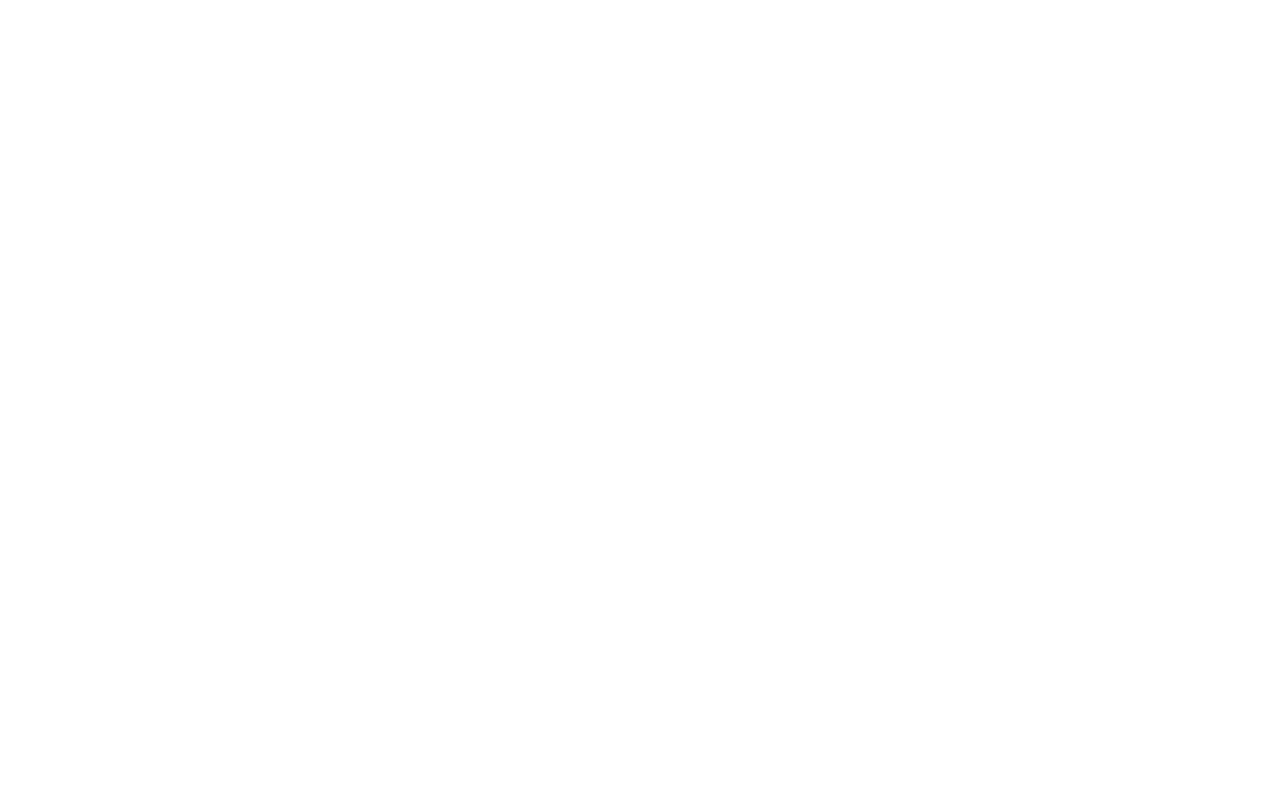
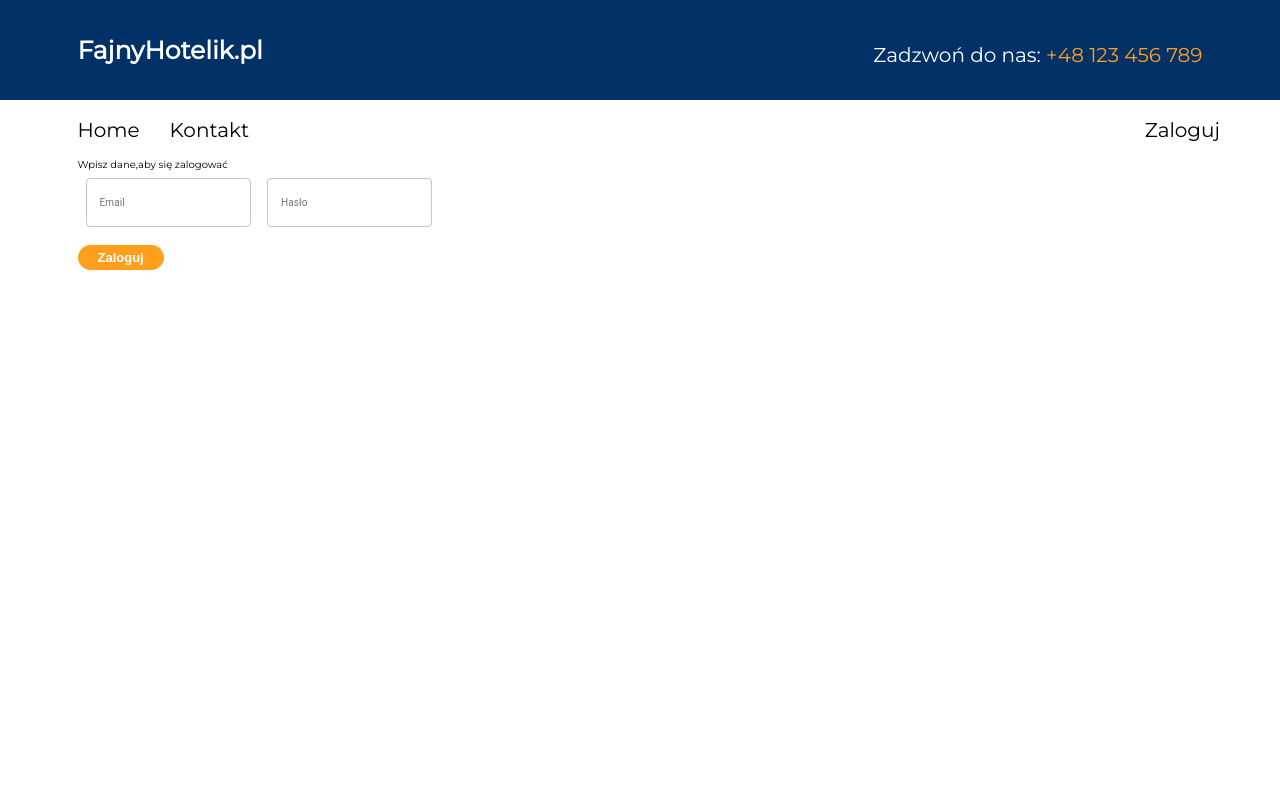
Before and after one commit to MrWhiteX/Hotels-App, a React (Create React App) app: page /zaloguj in a window 1280 px wide. Shown: the top 800 px of the page. Built offline with nearby package versions, Linux system fonts and the light colour scheme.

Commit message:
create subpages

```diff
--- a/src/App.js
+++ b/src/App.js
@@ -1,5 +1,10 @@
 import React, { useReducer } from "react";
-import { BrowserRouter as Router, Route, Switch } from "react-router-dom";
+import {
+  BrowserRouter as Router,
+  Route,
+  Switch,
+  Redirect,
+} from "react-router-dom";
 import "./App.scss";
 import Header from "./components/Header/Header";
 import Menu from "./components/Menu/Menu";
@@ -13,6 +18,10 @@ import Home from "./pages/Home/Home";
 import SingleHotel from "./pages/SingleHotel/SingleHotel";
 import Search from "./pages/Search/Search";
 import Profile from "./pages/Profile/Profile";
+import NotFound from "./pages/404/404";
+import Login from "./pages/Auth/Login/Login";
+import AuthenticatedRoute from "./components/AuthenticatedRoute/AuthenticatedRoute";
+
 function App() {
   const [state, dispatch] = useReducer(reducer, initialState);
 
@@ -32,33 +41,22 @@ function App() {
               dispatch: dispatch,
             }}
           >
+            <Header />
+            <Menu />
             <Switch>
-              <Route path="/hotele/:id">
-                <Header />
-                <Menu />
-                <Search />
-                <SingleHotel />
-              </Route>
-              <Route path="/wyszukaj/:term">
-                <Header />
-                <Menu />
-                <Search />
-              </Route>
-              <Route path="/profil">
-                <Header />
-                <Menu />
-                <Profile />
-              </Route>
+              <AuthenticatedRoute path="/profil" component={Profile} />
+              <Route path="/hotele/:id" component={SingleHotel} />
+              <Route path="/wyszukaj/:term?" component={Search} />
+              <Route path="/zaloguj" component={Login} />
               <Route exact={true} path="/">
-                <Header />
-                <Menu />
                 <Jumbo>
                   <Searchbar />
                 </Jumbo>
                 <Home />
-                <Footer />
               </Route>
+              <Route component={NotFound} />
             </Switch>
+            <Footer />
           </ReducerContext.Provider>
         </AuthContext.Provider>
       </Router>
--- a/src/App.scss
+++ b/src/App.scss
@@ -7,8 +7,9 @@
 @import "./components/scss/jumbo";
 @import "./components/scss/hotels";
 @import "./components/scss/lasthotel";
-@import "./components//scss//footer";
-@import "./components//scss//profile";
+@import "./components//scss/footer";
+@import "./components//scss/profile";
+@import "./components//scss/login";
 
 html {
   font-size: 10px;
--- /dev/null
+++ b/src/components/AuthenticatedRoute/AuthenticatedRoute.js
@@ -0,0 +1,12 @@
+import { useContext } from "react";
+import { Route, Redirect } from "react-router-dom";
+import ReducerContext from "../context/reducerContext";
+
+export default function AuthenticatedRoute(props) {
+  const context = useContext(ReducerContext);
+  return context.state.isAuthenticated ? (
+    <Route {...props} />
+  ) : (
+    <Redirect to="/zaloguj" />
+  );
+}
--- /dev/null
+++ b/src/components/scss/_login.scss
@@ -0,0 +1,3 @@
+.login {
+  height: 100vh;
+}
--- a/src/components/scss/_profile.scss
+++ b/src/components/scss/_profile.scss
@@ -1,4 +1,18 @@
+button {
+  font-size: 1.3rem;
+  color: #fff;
+  background: #ff9f1c;
+  border: none;
+  padding: 5px 20px;
+  border-radius: 45px;
+  color: #fff;
+  font-weight: bold;
+  cursor: pointer;
+  margin-top: 10px;
+}
+
 .profile {
+  height: 100vh;
   &__title {
     display: flex;
     align-items: center;
@@ -64,3 +78,36 @@
     }
   }
 }
+
+// PROFILE DETAILS COMPONENT
+
+.profile__details {
+  padding-top: 8rem;
+
+  h1 {
+    font-size: 2rem;
+    margin-bottom: 10px;
+  }
+
+  form {
+    display: flex;
+    flex-direction: column;
+  }
+}
+
+// MY HOTEL FROM PROFILE COMPONENT
+.my__hotel {
+  padding-top: 8rem;
+
+  h1 {
+    font-size: 2rem;
+  }
+
+  p {
+    font-size: 1.8rem;
+    margin-top: 20px;
+  }
+  button {
+    margin-top: 15px;
+  }
+}
--- /dev/null
+++ b/src/pages/404/404.js
@@ -0,0 +1,8 @@
+export default function NotFound(props) {
+  return (
+    <div>
+      <h2>404</h2>
+      <p>Nie znaleziono takiej strony.</p>
+    </div>
+  );
+}
--- /dev/null
+++ b/src/pages/Auth/Login/Login.js
@@ -0,0 +1,26 @@
+import React from "react";
+import { makeStyles } from "@material-ui/core/styles";
+import TextField from "@material-ui/core/TextField";
+
+const useStyles = makeStyles((theme) => ({
+  root: {
+    "& > *": {
+      margin: theme.spacing(1),
+      width: "25ch",
+    },
+  },
+}));
+
+export default function Login(props) {
+  const classes = useStyles();
+  return (
+    <div className="login container">
+      <h1>Wpisz dane,aby się zalogować</h1>
+      <form className={classes.root} noValidate autoComplete="off">
+        <TextField id="outlined-basic" label="Email" variant="outlined" />
+        <TextField id="outlined-basic" label="Hasło" variant="outlined" />
+      </form>
+      <button>Zaloguj</button>
+    </div>
+  );
+}
--- /dev/null
+++ b/src/pages/Profile/MyHotels/MyHotel.js
@@ -0,0 +1,13 @@
+import React from "react";
+
+const MyHotel = () => {
+  return (
+    <div className="my__hotel">
+      <h1>Dodaj swój hotel do listy</h1>
+      <p>Aktualnie nie posiadasz żadnego hotelu.</p>
+      <button>Dodaj Hotel</button>
+    </div>
+  );
+};
+
+export default MyHotel;
--- a/src/pages/Profile/Profile.js
+++ b/src/pages/Profile/Profile.js
@@ -1,7 +1,12 @@
 import React from "react";
+import { Route, Switch, Link, useRouteMatch } from "react-router-dom";
 import PersonIcon from "@material-ui/icons/Person";
+import ProfileDetails from "./ProfileDetails/ProfileDetails";
+import MyHotel from "./MyHotels/MyHotel";
 
 const Profile = () => {
+  const { url } = useRouteMatch();
+
   return (
     <section className="profile container">
       <div className="profile__title breadcrumb">
@@ -10,21 +15,28 @@ const Profile = () => {
         />
         <h1>Mój profil</h1>
       </div>
-
       <div className="profile__menu">
         <nav className="skew-menu">
           <ul>
             <li>
-              <a href="#">Profil</a>
+              <Link exact to={`${url}`}>
+                Profil
+              </Link>
             </li>
             <li>
-              <a href="#">Hotele</a>
+              <Link to={`${url}/hotele`}>Hotele</Link>
             </li>
             <li>
-              <a href="#">Cosik jeszcze</a>
+              <Link to={`${url}`}>Cosik jeszcze</Link>
             </li>
           </ul>
         </nav>
+      </div>
+      <div className="profile__wrapper">
+        <Switch>
+          <Route path={`${url}/hotele`} component={MyHotel} />
+          <Route path={`${url}`} component={ProfileDetails} />
+        </Switch>
       </div>
     </section>
   );
--- /dev/null
+++ b/src/pages/Profile/ProfileDetails/ProfileDetails.js
@@ -0,0 +1,28 @@
+import React from "react";
+import { makeStyles } from "@material-ui/core/styles";
+import TextField from "@material-ui/core/TextField";
+
+const useStyles = makeStyles((theme) => ({
+  root: {
+    "& > *": {
+      margin: theme.spacing(1),
+      width: "25ch",
+    },
+  },
+}));
+
+const ProfileDetails = () => {
+  const classes = useStyles();
+  return (
+    <div className="profile__details">
+      <h1>Zaaktualizuj swoje dane:</h1>
+      <form className={classes.root} noValidate autoComplete="off">
+        <TextField id="outlined-basic" label="Email" variant="outlined" />
+        <TextField id="outlined-basic" label="Hasło" variant="outlined" />
+      </form>
+      <button>Zapisz</button>
+    </div>
+  );
+};
+
+export default ProfileDetails;
```
